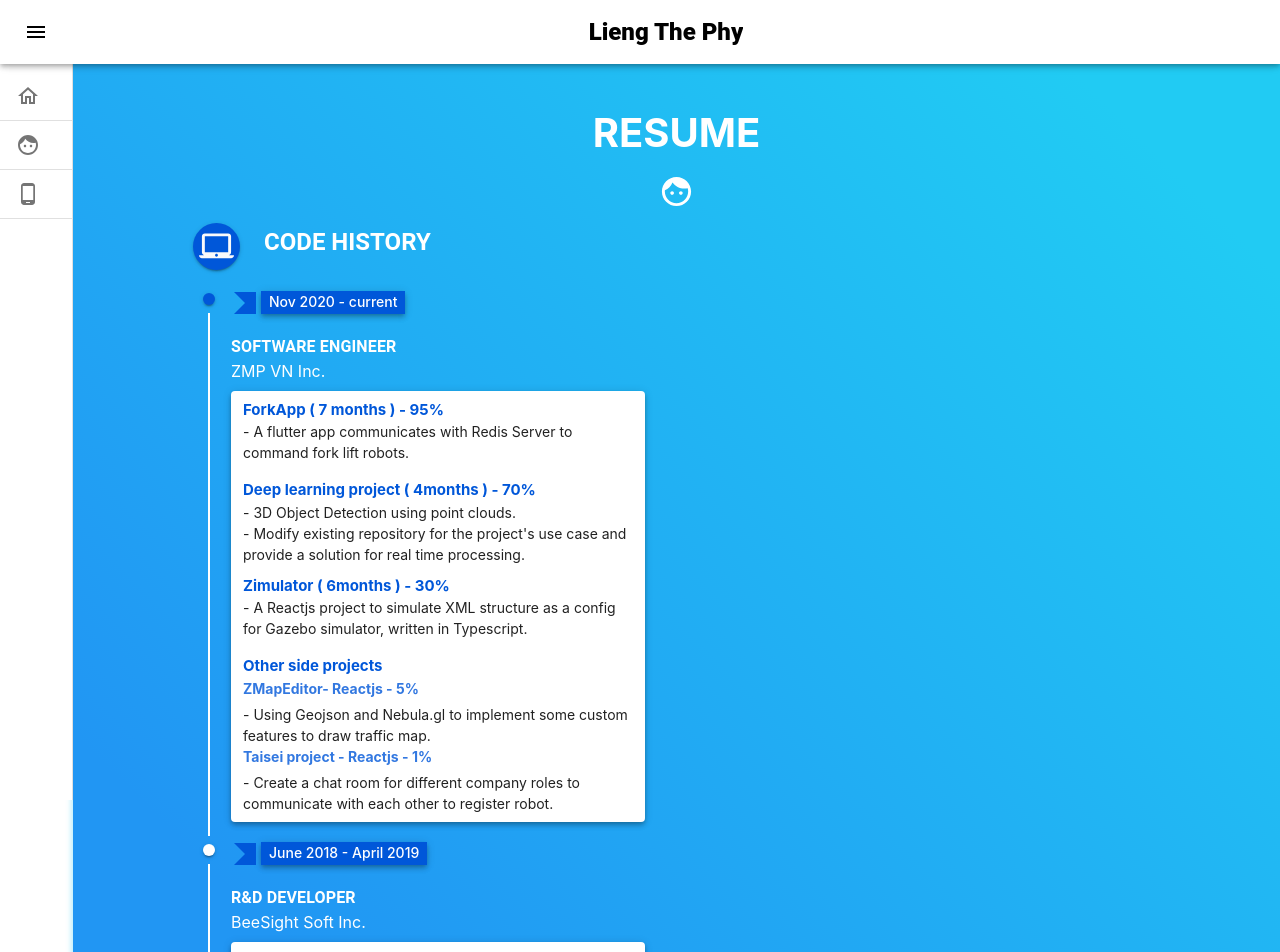
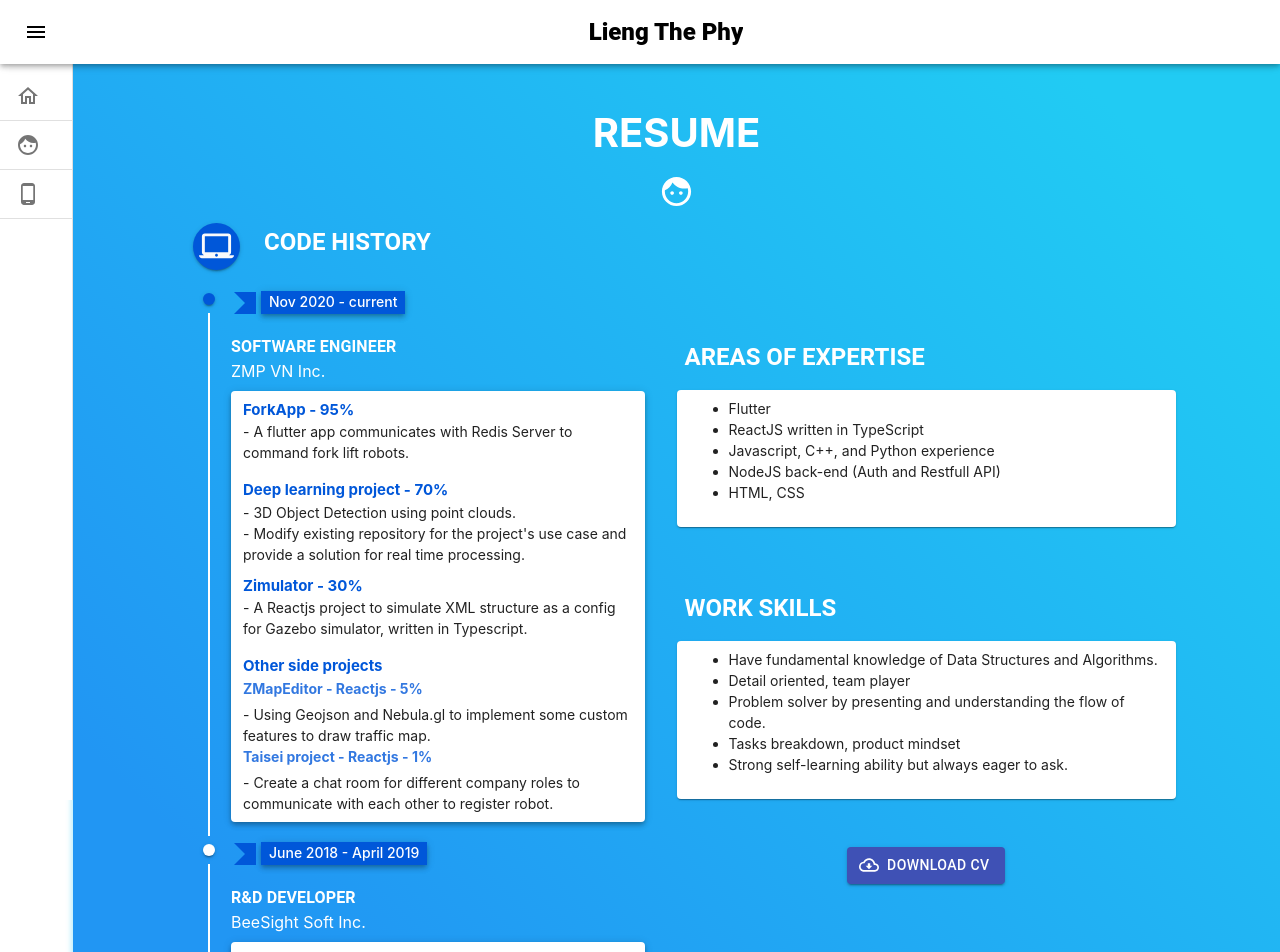
Before and after one commit to ltphy/my-portfolio, a React (Create React App) app: page /about in a window 1280 px wide. Shown: the top 952 px of the page. Built offline with nearby package versions, Linux system fonts and the light colour scheme.

Commit message:
feat: update areas of expertise and work skills.

```diff
--- /dev/null
+++ b/src/pages/contents/about/about.interfaces.ts
@@ -0,0 +1 @@
+export const downloadURL = "https://drive.google.com/uc?id=1_W-ZpzuJs2pVv9q8rfEX8SqVjhy-tSlM&export=download";
--- a/src/pages/contents/about/index.tsx
+++ b/src/pages/contents/about/index.tsx
@@ -1,21 +1,21 @@
-import React from "react";
-import styles from "./styles.module.scss";
+import React, {useEffect, useRef, useState} from "react";
 import makeStyles from "@material-ui/core/styles/makeStyles";
-import {Face} from "@material-ui/icons";
-import {Typography, Grid, withStyles} from "@material-ui/core";
+import {CloudDownloadOutlined, CloudUploadOutlined, Face} from "@material-ui/icons";
+import {Grid, Typography, withStyles, Button, Input} from "@material-ui/core";
 import Paper from "@material-ui/core/Paper";
-import FastfoodIcon from '@material-ui/icons/Fastfood';
 import LaptopMacIcon from "@material-ui/icons/LaptopMac";
 
 import {
+    Timeline,
+    TimelineConnector,
+    TimelineContent,
+    TimelineDot,
     TimelineItem as MuiTimelineItem,
-    TimelineOppositeContent,
-    Timeline,
-    TimelineDot,
-    TimelineSeparator,
-    TimelineConnector, TimelineContent
+    TimelineSeparator
 } from "@material-ui/lab";
 import {withRouter} from "react-router";
+import TextArea from "antd/lib/input/TextArea";
+import {downloadURL} from "./about.interfaces";
 
 const TimelineItem = withStyles({
     missingOppositeContent: {
@@ -92,6 +92,7 @@ const useStyles = makeStyles((theme) => ({
         fontSize: '14px',
         marginBottom: '5px'
     },
+
     paperContent: {
         padding: '8px 12px',
         marginBottom: '8px',
@@ -114,12 +115,31 @@ const useStyles = makeStyles((theme) => ({
     roleTitle: {
         textTransform: 'uppercase',
         fontWeight: 'bold'
-    }
+    },
+    rightContent: {
+        marginTop: '1rem'
+    },
+    inputWrapper: {
+        width: '100px',
+        '&$scrollWrapper': {
+            height: '200px',
+            overflowY: 'scroll'
+        }
+    },
+    scrollWrapper: {},
+    downloadWrapper: {
+        marginTop: '3rem',
+        display: 'flex',
+        flexDirection: 'row',
+        justifyContent: 'center',
+        alignItems: 'center'
+    },
 
 }));
 
 const About = () => {
     const classes = useStyles();
+
     const drawTimeLines = () => {
         return (<>
             <Timeline>
@@ -154,20 +174,17 @@ const About = () => {
                             <div> ZMP VN Inc.</div>
 
                             <Paper elevation={4} className={classes.paperContent}>
-                                <div className={classes.projectTitle}> ForkApp ( 7
-                                    months ) - 95%
+                                <div className={classes.projectTitle}> ForkApp - 95%
                                 </div>
                                 <p> - A flutter app communicates with Redis Server to command fork lift robots.</p>
-                                <div className={classes.projectTitle}> Deep learning project
-                                    ( 4months ) - 70%
+                                <div className={classes.projectTitle}> Deep learning project - 70%
                                 </div>
                                 <div> - 3D Object Detection using point clouds.</div>
                                 <div> - Modify existing repository for the project's use case and provide a solution
                                     for real time processing.
                                 </div>
 
-                                <div className={classes.projectTitle}> Zimulator
-                                    ( 6months ) - 30%
+                                <div className={classes.projectTitle}> Zimulator - 30%
                                 </div>
                                 <p>
                                     - A Reactjs project to simulate XML structure as a config for Gazebo simulator,
@@ -177,7 +194,7 @@ const About = () => {
                                 <div className={classes.projectTitle}> Other side projects
                                 </div>
                                 <div className={classes.projectSubTitle}>
-                                    ZMapEditor- Reactjs - 5%
+                                    ZMapEditor - Reactjs - 5%
                                 </div>
                                 <span> - Using Geojson and Nebula.gl to implement some custom features to draw traffic map.</span>
                                 <div className={classes.projectSubTitle}>
@@ -199,7 +216,7 @@ const About = () => {
                             <div className={classes.event}>
                                 <h3>June 2018 - April 2019</h3>
                             </div>
-                            <Typography className={classes.roleTitle}>  R&D DEVELOPER </Typography>
+                            <Typography className={classes.roleTitle}> R&D DEVELOPER </Typography>
                             <div> BeeSight Soft Inc.</div>
 
                             <Paper elevation={4} className={classes.paperContent}>
@@ -252,9 +269,9 @@ const About = () => {
                         <div>HCMUS-University of science</div>
                         <Paper className={classes.paperContent}>
                             <div className={classes.projectTitle}> Bachelor of Computer Science, 2019</div>
-                            <div> - Graduated with GPA 8.89 </div>
-                            <div> - Student of Advanced Program in Computer Science </div>
-                            <div> - IELTS band 6.5 </div>
+                            <div> - Graduated with GPA 8.89</div>
+                            <div> - Student of Advanced Program in Computer Science</div>
+                            <div> - IELTS band 6.5</div>
                         </Paper>
 
                     </TimelineContent>
@@ -264,32 +281,69 @@ const About = () => {
     };
     const skillContent = () => {
         return (
-            <div>
+            <div className={classes.rightContent}>
+                <Typography variant={'h5'}
+                            component={'h1'}
+                            gutterBottom
+                            className={classes.title}
+                            style={{marginTop: '5.3em'}}
+                >Areas of
+                    Expertise</Typography>
 
+                <Paper className={classes.paperContent}>
+                    <ul>
+                        <li> Flutter</li>
+                        <li> ReactJS written in TypeScript</li>
+                        <li> Javascript, C++, and Python experience</li>
+                        <li> NodeJS back-end (Auth and Restfull API)</li>
+                        <li> HTML, CSS</li>
+                    </ul>
 
-                <Paper>
-                    <div>
-                        <Typography variant='h5' gutterBottom>Areas of Expertise</Typography>
-                        Working knowledge of Flutter
-                        Working knowledge of ReactJS written in TypeScript
-                        Javascript, C++, and Python experience
-                        HTML, CSS
-                        NodeJS back-end and Web API experience
-                    </div>
                 </Paper>
-                <Paper>
-                    <div>
-                        <Typography variant='h5' gutterBottom>WORK SKILLS</Typography>
+                <Typography variant='h5'
+                            component={'h1'}
+                            gutterBottom
+                            className={classes.title}
+                            style={{marginTop: '2.5em'}}
+                >WORK
+                    SKILLS</Typography>
+                <Paper className={classes.paperContent}>
+                    <ul>
+                        <li> Have fundamental knowledge of Data Structures and Algorithms.</li>
+                        <li> Detail oriented, team player</li>
+                        <li> Problem solver by presenting and understanding the flow of code.</li>
+                        <li> Tasks breakdown, product mindset</li>
+                        <li> Strong self-learning ability but always eager to ask.</li>
+                    </ul>
+                </Paper>
+                <div className={classes.downloadWrapper}>
+                    <Button href={downloadURL} download='cv' variant={'contained'} color="primary"
+                            startIcon={<CloudDownloadOutlined/>}
+                    >
+                        Download CV
+                    </Button>
+                </div>
 
-                        Have fundamental knowledge of Data Structures and Algorithms.
-                        Detail oriented, team player
-                        Problem solver by presenting and understanding the flow of code.
-                        Tasks breakdown, product mindset
-                        Strong self-learning ability but always eager to ask.
-                    </div>
-                </Paper>
             </div>);
     };
+
+    // useEffect(() => {
+    //     if (inputListDivRef.current) {
+    //         inputListDivRef.current.scrollTop = inputListDivRef.current.scrollHeight;
+    //     }
+    // }, [optionsList.length]);
+    //
+    // const scrollToBottom = () => {
+    //     if (inputListDivRef.current) {
+    //         const scrollHeight = inputListDivRef.current.scrollHeight;
+    //         const height = inputListDivRef.current.clientHeight;
+    //         console.log('scrollHeight');
+    //         console.log(height);
+    //         console.log(scrollHeight);
+    //         // if new
+    //     }
+    //
+    // };
     return (<div className={classes.contentWrapper}>
         <div className={classes.titleWrapper}>
             <h1 className={classes.title}>
@@ -306,12 +360,11 @@ const About = () => {
                     {renderEducationTimeline()}
                 </Grid>
                 <Grid item xs={6}>
-
+                    {skillContent()}
                 </Grid>
 
             </Grid>
         </div>
-
     </div>);
 };
 export default withRouter(About);
--- a/src/pages/contents/about/user_info.ts
+++ /dev/null
@@ -1,4 +0,0 @@
-export interface UserInfo {
-    name: string;
-    age: number;
-}
--- a/src/pages/contents/contact/index.tsx
+++ b/src/pages/contents/contact/index.tsx
@@ -33,6 +33,9 @@ const Contact = () => {
 
     const theme = useThemeContext();
     const classes = useStyles();
+    const changeDate = () => {
+
+    };
     return (<div className={classes.contentWrapper}>
         <h1 className={classes.title}> Get in Touch</h1>
         <h3 className={classes.title}>Contact me</h3>
@@ -78,6 +81,9 @@ const Contact = () => {
 
 
         <ContactLinks/>
+        <div>
+
+        </div>
     </div>);
 };
 export default withRouter(Contact);
```
Also changed, not shown: package.json (+6 -2 lines), 1 other file (tests, documents, lock files or other folders).
